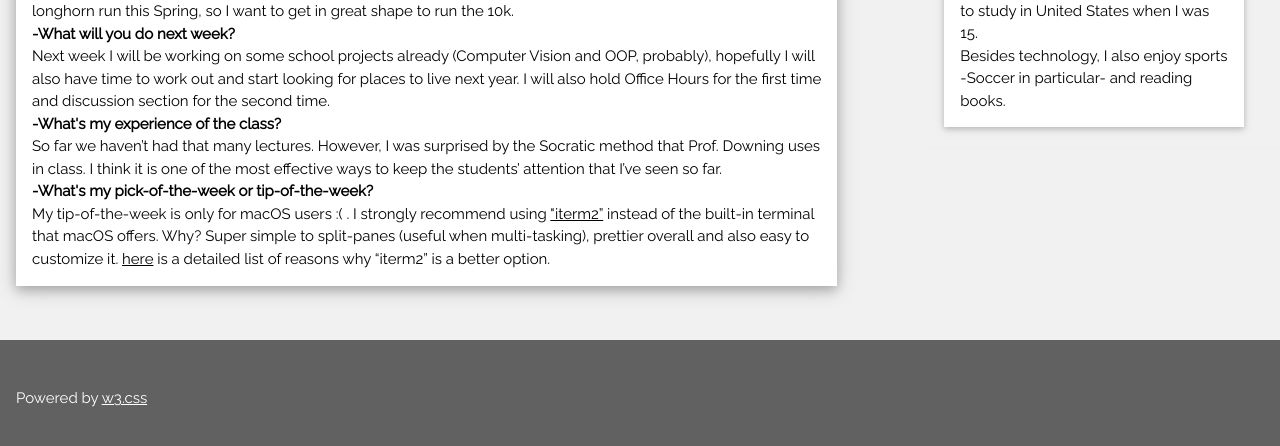
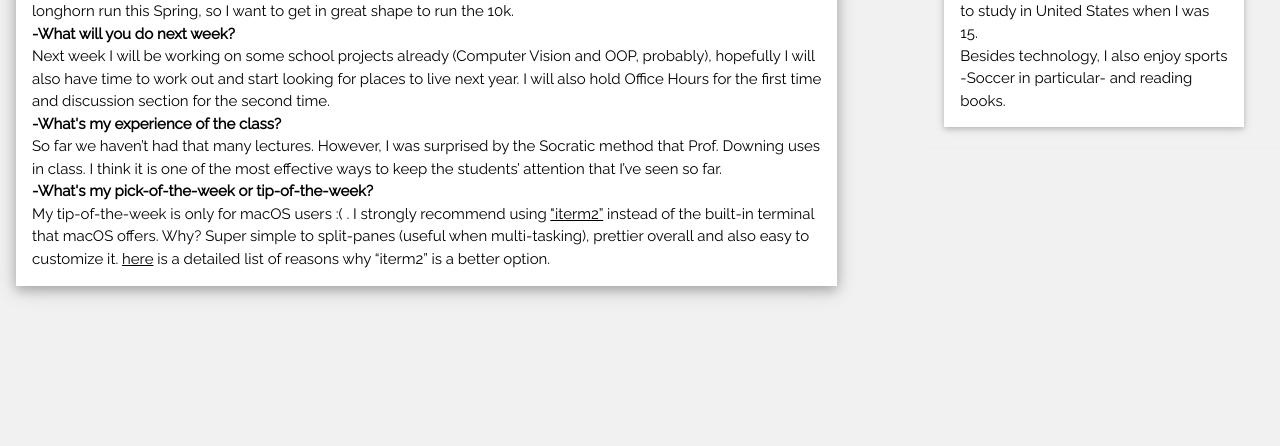
Before and after one commit to UrielKugelmass/UrielKugelmass.github.io, a website: page cs371p/week1/index.html in a window 1280 px wide. Shown: the part 532-978 px from the top of the page. After the commit the page ends 856 px from the top, so only its background shows below. Drawn offline with nearby package versions, Linux system fonts and the light colour scheme.

Commit message:
Deleted footer

```diff
--- a/cs371p/week1/index.html
+++ b/cs371p/week1/index.html
@@ -85,10 +85,7 @@
                                                                                                                                                                                                                                                                                                                                                                                                                                                                                                         <!-- END w3-content -->
                                                                                                                                                                                                                                                                                                                                                                                                                                                                                                 </div>
 
-                                                                                                                                                                                                                                                                                                                                                                                                                                                                                                <!-- Footer -->
-                                                                                                                                                                                                                                                                                                                                                                                                                                                                                                <footer class="w3-container w3-dark-grey w3-padding-32 w3-margin-top">
-                                                                                                                                                                                                                                                                                                                                                                                                                                                                                                <p>Powered by <a href="https://www.w3schools.com/w3css/default.asp" target="_blank">w3.css</a></p>
-                                                                                                                                                                                                                                                                                                                                                                                                                                                                                                </footer>
+
 
                                                                                                                                                                                                                                                                                                                                                                                                                                                                                         </body>
                                                                                                                                                                                                                                                                                                                                                                                                                                                                                 </html>
```
